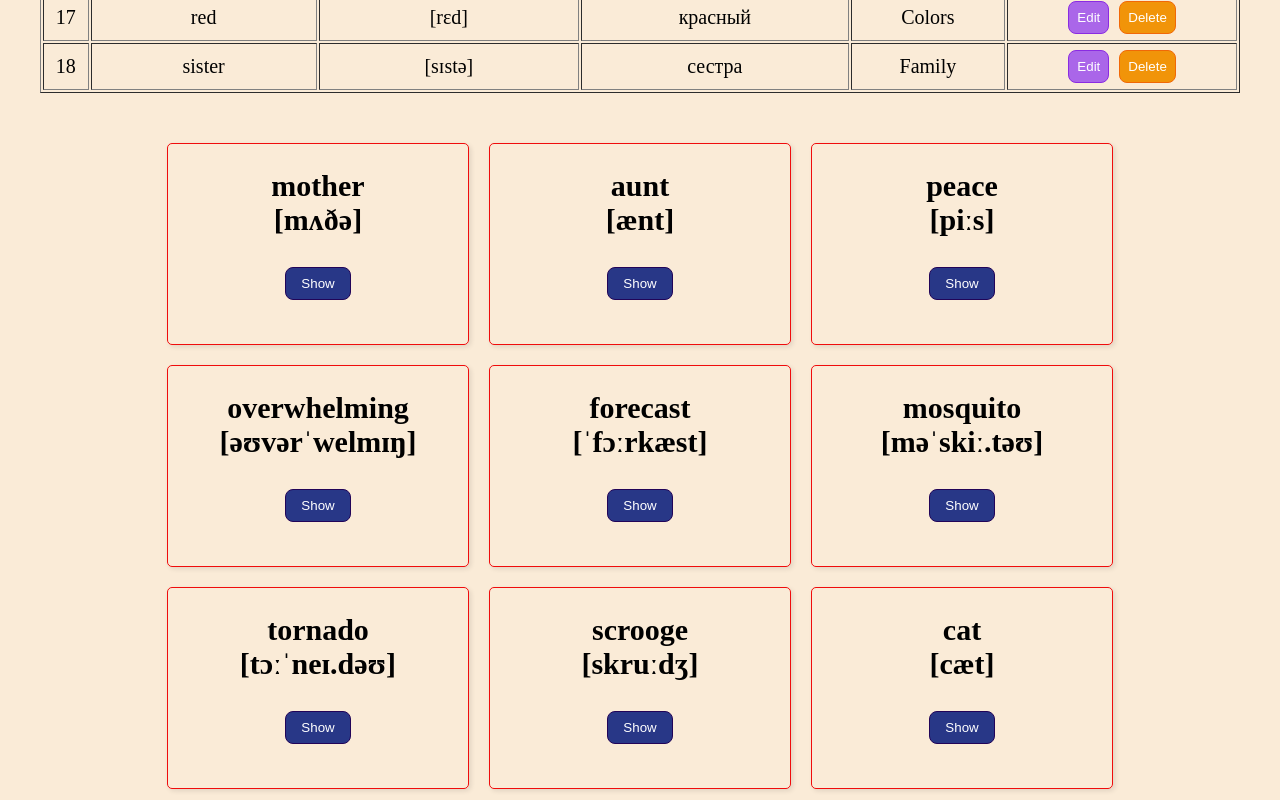
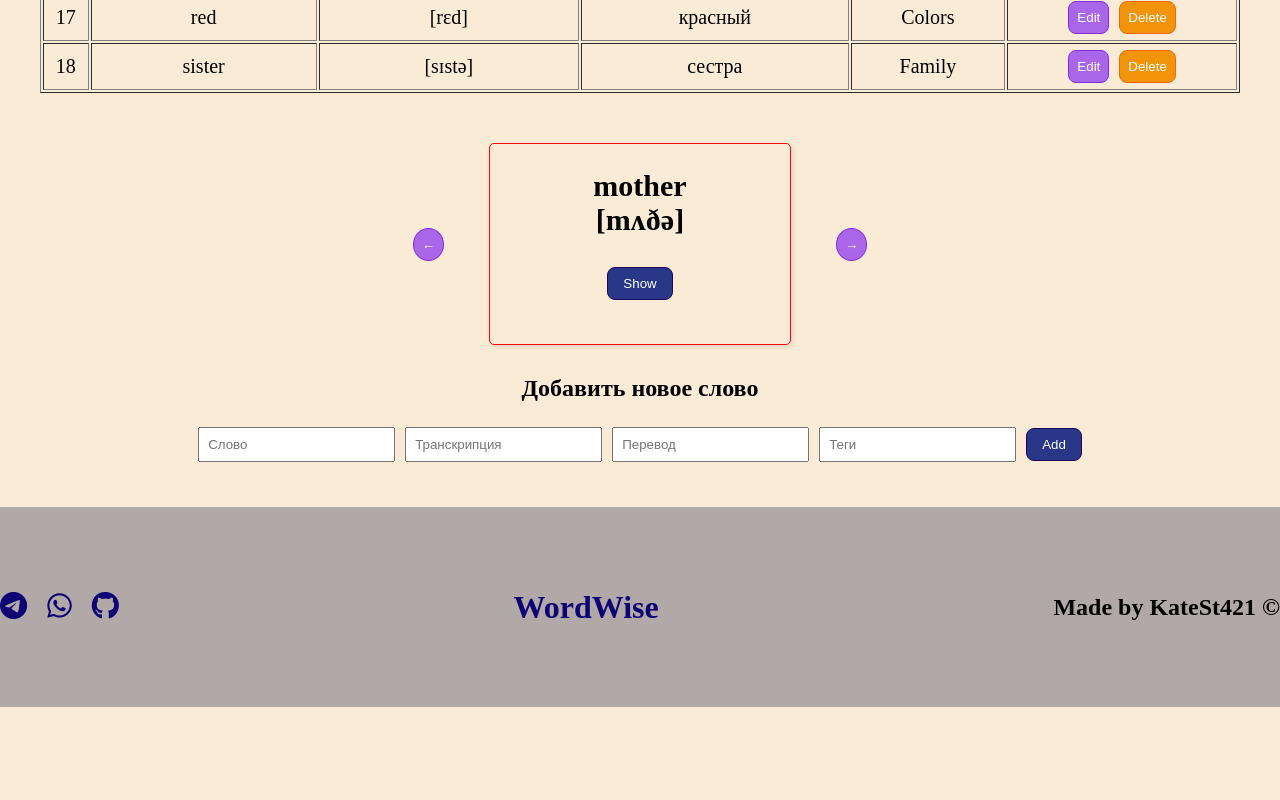
Before and after one commit to KateSt421/WordWise, a React (Vite) app: page / in a window 1280 px wide. Shown: the part 1020-1820 px from the top of the page. After the commit the page ends 1727 px from the top, so only its background shows below. Built offline with nearby package versions, Linux system fonts and the light colour scheme.

Commit message:
Added WordSlider

```diff
--- a/src/App.jsx
+++ b/src/App.jsx
@@ -5,6 +5,7 @@ import { useState } from "react";
 import wordsAll from './data';
 import WordForm from './components/wordForm/WordForm';
 import WordList from './components/wordList/WordList';
+import WordSlider from './components/wordSlider/WordSlider';
 
 const App = () => {
     const [words, setWords] = useState(wordsAll);
@@ -25,8 +26,8 @@ const App = () => {
         setWords(words.filter(word => word.id !== id));
     };
 
-    const handleAddNewWord = (newWordObject) => {
-        setWords([...words, newWordObject]);
+    const handleAddNewWord = (newWord) => {
+        setWords([...words, newWord]);
     };
 
     const handleCancel = () => {
@@ -46,6 +47,7 @@ const App = () => {
                     onSave={handleSave}
                     onCancel={handleCancel}
                 />
+                <WordSlider words={words} />
                 <WordForm onAddNewWord={handleAddNewWord} />
             </div>
             <Footer />
--- a/src/components/buttons/Button.jsx
+++ b/src/components/buttons/Button.jsx
@@ -1,5 +1,5 @@
 import styles from './button.module.css';
-const buttonTypes = ["add", "cancel", "delete", "edit", "save", "show"]
+const buttonTypes = ["add", "cancel", "delete", "edit", "save", "show", "arrow"]
 
 function Button({onClick, nameButton, typeButton}) {
   const className = buttonTypes.includes(typeButton) ?
--- a/src/components/buttons/button.module.css
+++ b/src/components/buttons/button.module.css
@@ -48,7 +48,8 @@
   }
 }
 
-.button-edit {
+.button-edit,
+.button-arrow {
   background-color: rgb(170, 102, 233);
   color: white;
   border-radius: 8px;
@@ -59,6 +60,10 @@
   &:hover {
     background-color: rgb(88, 87, 87);
   }
+}
+
+.button-arrow {
+  border-radius: 50%;
 }
 
 .button-save {
--- a/src/components/wordCard/wordCard.css
+++ b/src/components/wordCard/wordCard.css
@@ -12,3 +12,7 @@
     box-shadow: 2px 2px 5px #9e9e9e;
   }
 }
+
+.animate {
+  transition: transform 0.5s;
+}
--- a/src/components/wordForm/WordForm.jsx
+++ b/src/components/wordForm/WordForm.jsx
@@ -47,6 +47,7 @@ const WordForm = ({ onAddNewWord }) => {
                 value={newTags}
                 onChange={(e) => setNewTags(e.target.value)}
             />
+
             <Button onClick={handleAddNewWord} nameButton={"Add"} typeButton={"add"}/>
         </div>
     );
--- a/src/components/wordList/WordList.jsx
+++ b/src/components/wordList/WordList.jsx
@@ -29,11 +29,11 @@ const WordList = ({ words, onEdit, onDelete, isEditing, onSave, onCancel }) => (
             ))}
         </tbody>
     </table>
-    <div className="word-list">
+    {/* <div className="word-list">
         {words.map(word => (
             <WordCard key={word.id} word={word} />
         ))}
-    </div>
+    </div> */}
     </section>
 );
 
--- /dev/null
+++ b/src/components/wordSlider/WordSlider.jsx
@@ -0,0 +1,32 @@
+import { useState } from 'react';
+import WordCard from '../wordCard/WordCard';
+import Button from '../buttons/Button';
+import './wordSlider.css';
+
+const WordSlider = ({ words }) => {
+  const [currentIndex, setCurrentIndex] = useState(0);
+
+  const handlePrev = () => {
+    setCurrentIndex((prevIndex) => (prevIndex - 1 + words.length) % words.length);
+  };
+
+  const handleNext = () => {
+    setCurrentIndex((prevIndex) => (prevIndex + 1) % words.length);
+  };
+
+  return (
+    <div className="word-slider">
+      <Button onClick={handlePrev} nameButton={"←"} typeButton={"arrow"} />
+      {words.length > 1 ? (
+        <WordCard
+          word={words[currentIndex]}
+          className={currentIndex !== 0 ? 'animate' : ''}
+        />
+      ) : (
+        <WordCard word={words[0]} className="animate" />
+      )}
+      <Button onClick={handleNext} nameButton={"→"} typeButton={"arrow"} />
+    </div>
+  );
+};
+export default WordSlider;
--- /dev/null
+++ b/src/components/wordSlider/wordSlider.css
@@ -0,0 +1,11 @@
+.animate {
+  transition: transform 0.5s;
+}
+
+.word-slider {
+  align-items: center;
+  display: flex;
+  justify-content: center;
+  gap: 30px;
+  font-size: 20px;
+}
```
